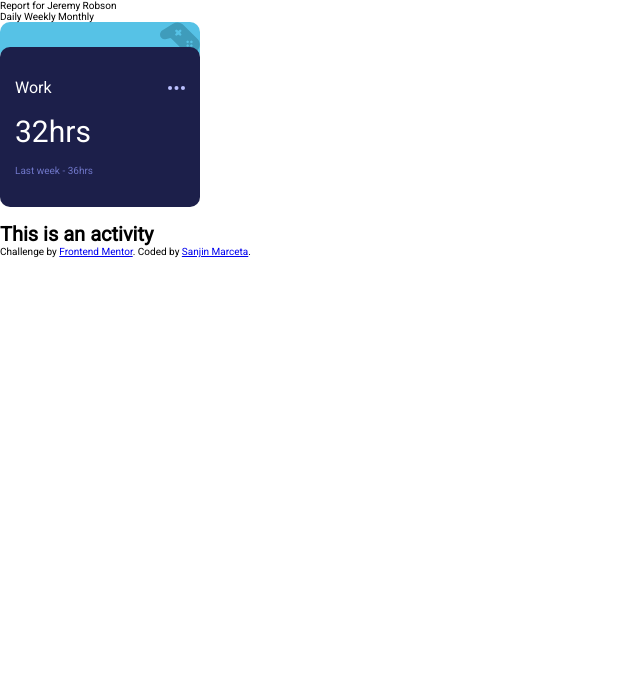
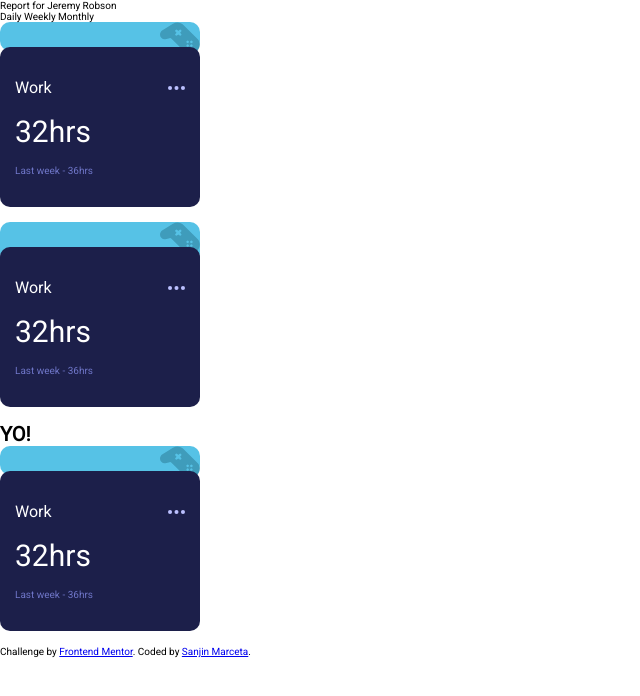
Before and after one commit to smarceta-dev/time-tracking-dashboard-main, a website: page index.html in a window 1280 px wide. Shown: the whole page, without its empty margins (0-640 px from the left). Drawn offline with Linux system fonts and the light colour scheme.

Commit message:
created dynamic card component

```diff
--- a/index.html
+++ b/index.html
@@ -21,11 +21,15 @@
   Weekly
   Monthly
 
+  <app-activity></app-activity>
+
+  <!-- Work Card Component-->
   <div class="activity-card">
     <div class="activity-card__img-container">
       <img class="activity-card__img" src="images/icon-play.svg" alt="Play Icon">
     </div>
 
+    <!--  Activity Card Content-->
     <div class="activity-card__content">
       <div class="activity-card__content__header-container">
         <p id="card-title">Work</p>
@@ -38,7 +42,9 @@
 
   </div>
 
- <app-activity></app-activity>
+  <div id="thisDiv">
+    <h1>YO!</h1>
+  </div>
 
   <footer class="attribution">
     Challenge by <a href="https://www.frontendmentor.io?ref=challenge" target="_blank">Frontend Mentor</a>.
--- a/javascript/script.js
+++ b/javascript/script.js
@@ -1,9 +1,55 @@
 class Activity extends HTMLElement {
+
+    constructor() {
+        super();
+    }
+
     connectedCallback() {
         this.innerHTML = `
-        <h1> This is an activity </h1>
+        <div class="activity-card">
+        <div class="activity-card__img-container">
+          <img class="activity-card__img" src="images/icon-play.svg" alt="Play Icon">
+        </div>
+        $
+
+        <!--  Activity Card Content-->
+        <div class="activity-card__content">
+          <div class="activity-card__content__header-container">
+            <p id="card-title">Work</p>
+            <img class="activity-card__content__header-container__ellipsis" src="images/icon-ellipsis.svg" alt="icon-ellipsis">
+          </div>
+
+          <p id="current-hours">32hrs</p>
+          <p id="prev-hours">Last week - 36hrs</p>
+        </div>
+
+      </div>
         `
     }
 }
 
-customElements.define("app-activity", Activity)
+customElements.define("app-activity", Activity);
+
+fetch('../data.json')
+.then((res) => res.json())
+.then((data) => {
+
+    const newDiv = document.createElement("app-activity");
+    const thisDiv = document.getElementById("thisDiv");
+    thisDiv.insertAdjacentElement("afterend", newDiv);
+
+    for (let i in data){
+        console.log(data[i].title);
+        console.log(data[i].timeframes.daily.current);
+        console.log(data[i].timeframes.daily.previous);
+
+        console.log(data[i].timeframes.weekly.current);
+        console.log(data[i].timeframes.weekly.previous);
+
+        console.log(data[i].timeframes.monthly.current);
+        console.log(data[i].timeframes.monthly.previous);
+
+    }
+
+
+})
```
